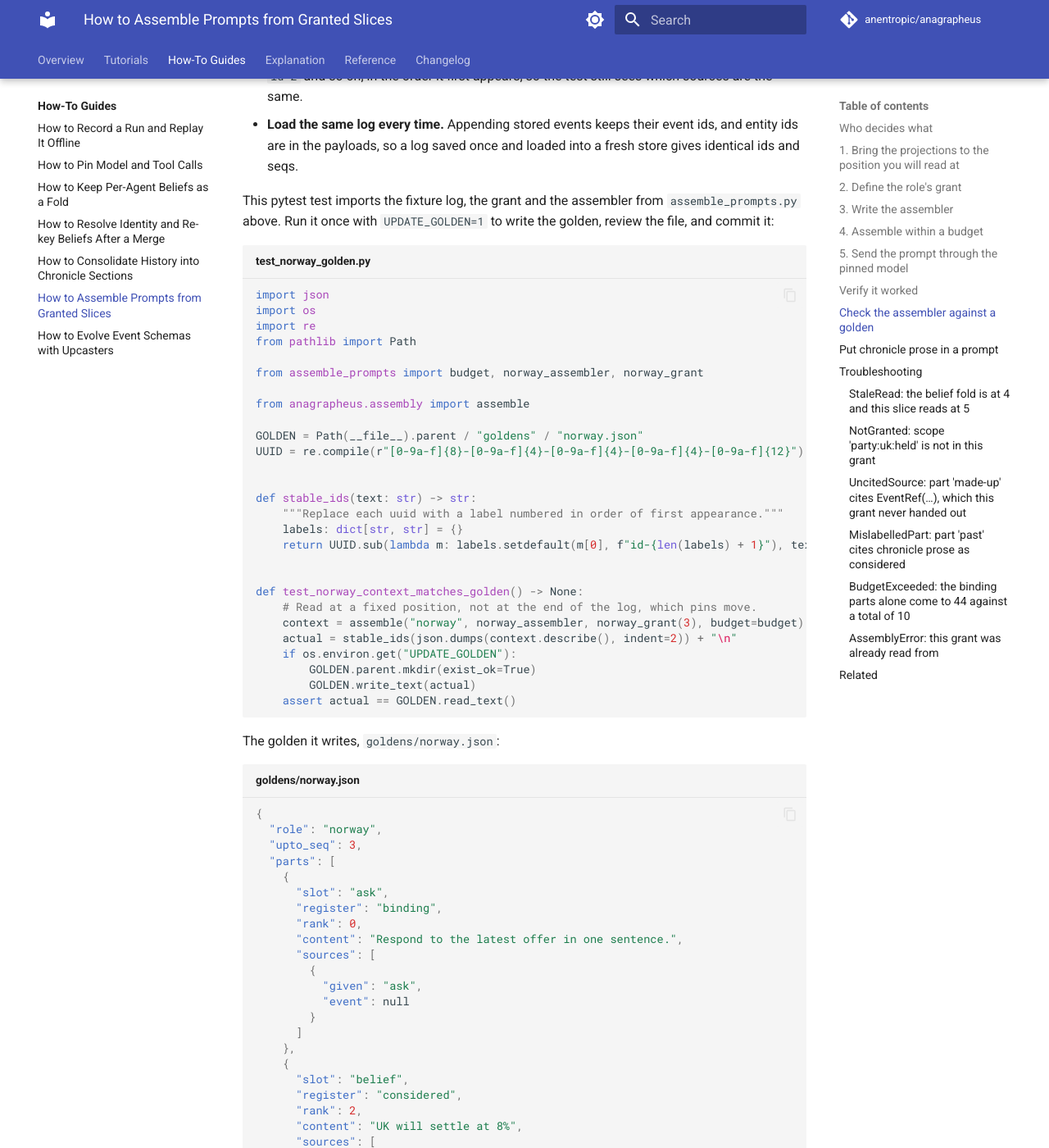
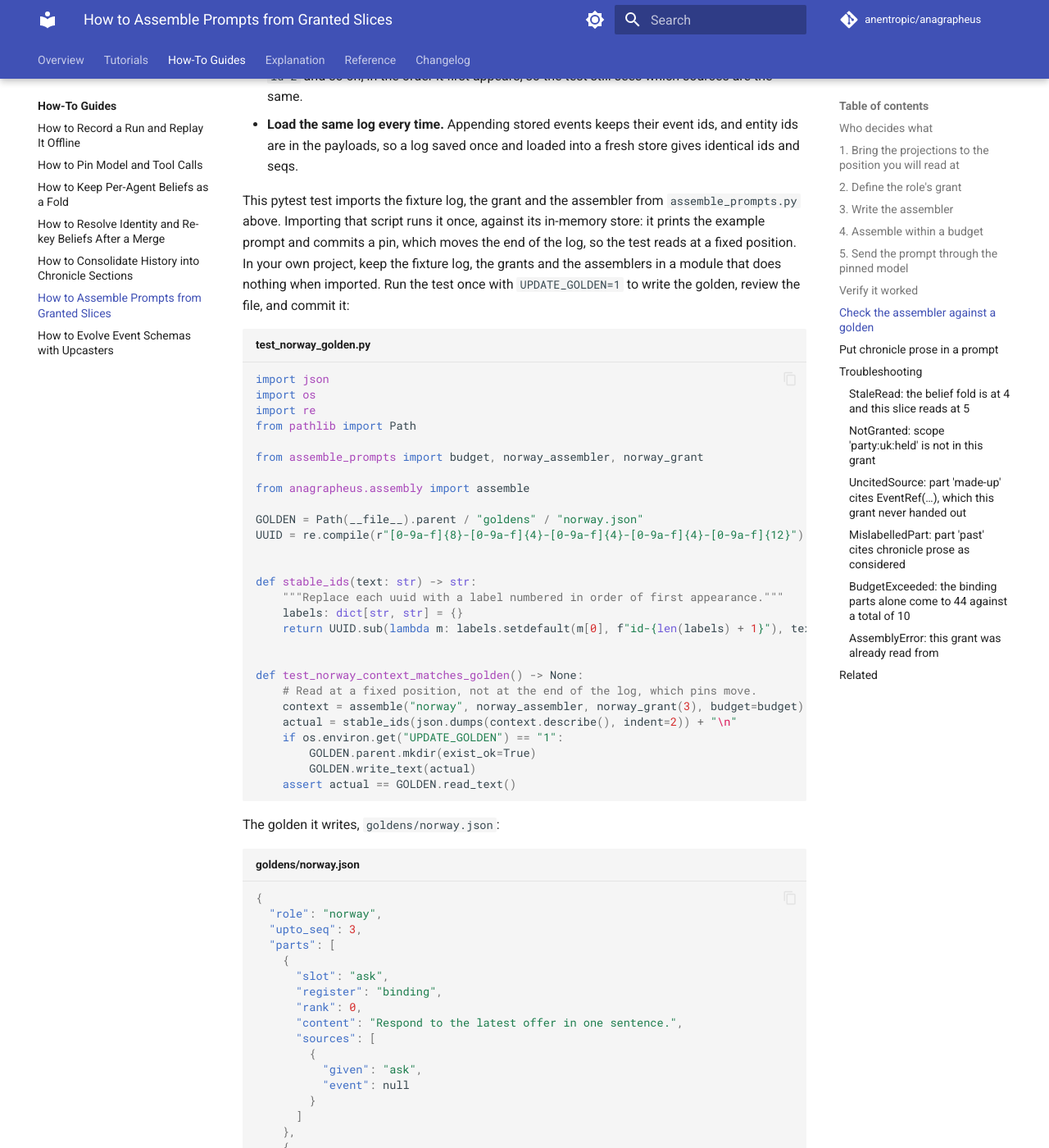
Before and after one commit to anentropic/anagrapheus, an MkDocs documentation site: the page built from docs/src/how-to/assemble-prompts.md, in a window 1280 px wide and 1400 px high, scrolled down 6296 px. Shown: the whole window at 82% size. Built offline with MkDocs 1.6.1 and Material for MkDocs 9.7.7, drawn with Linux system fonts in a browser that asks for light colours; comment, search, counter and statistics services are not loaded.

Commit message:
docs(how-to): say the golden recipe's import runs the script; match UPDATE_GOLDEN=1 exactly
Co-Authored-By: Claude Opus 5.5 (1M context) <noreply@anthropic.com>
Claude-Session: https://claude.ai/code/session_013p9Ynd6bw3kC99X8JQGKb3

````diff
--- a/docs/src/how-to/assemble-prompts.md
+++ b/docs/src/how-to/assemble-prompts.md
@@ -252,7 +252,7 @@ One thing gets in the way. The sources in `describe()` carry event ids, and a be
 - **Replace the ids with stable labels** before comparing, as below. Each uuid becomes `id-1`, `id-2` and so on, in the order it first appears, so the test still sees which sources are the same.
 - **Load the same log every time.** Appending stored events keeps their event ids, and entity ids are in the payloads, so a log saved once and loaded into a fresh store gives identical ids and seqs.
 
-This pytest test imports the fixture log, the grant and the assembler from `assemble_prompts.py` above. Run it once with `UPDATE_GOLDEN=1` to write the golden, review the file, and commit it:
+This pytest test imports the fixture log, the grant and the assembler from `assemble_prompts.py` above. Importing that script runs it once, against its in-memory store: it prints the example prompt and commits a pin, which moves the end of the log, so the test reads at a fixed position. In your own project, keep the fixture log, the grants and the assemblers in a module that does nothing when imported. Run the test once with `UPDATE_GOLDEN=1` to write the golden, review the file, and commit it:
 
 ```python title="test_norway_golden.py"
 import json
@@ -278,7 +278,7 @@ def test_norway_context_matches_golden() -> None:
     # Read at a fixed position, not at the end of the log, which pins move.
     context = assemble("norway", norway_assembler, norway_grant(3), budget=budget)
     actual = stable_ids(json.dumps(context.describe(), indent=2)) + "\n"
-    if os.environ.get("UPDATE_GOLDEN"):
+    if os.environ.get("UPDATE_GOLDEN") == "1":
         GOLDEN.parent.mkdir(exist_ok=True)
         GOLDEN.write_text(actual)
     assert actual == GOLDEN.read_text()
````
